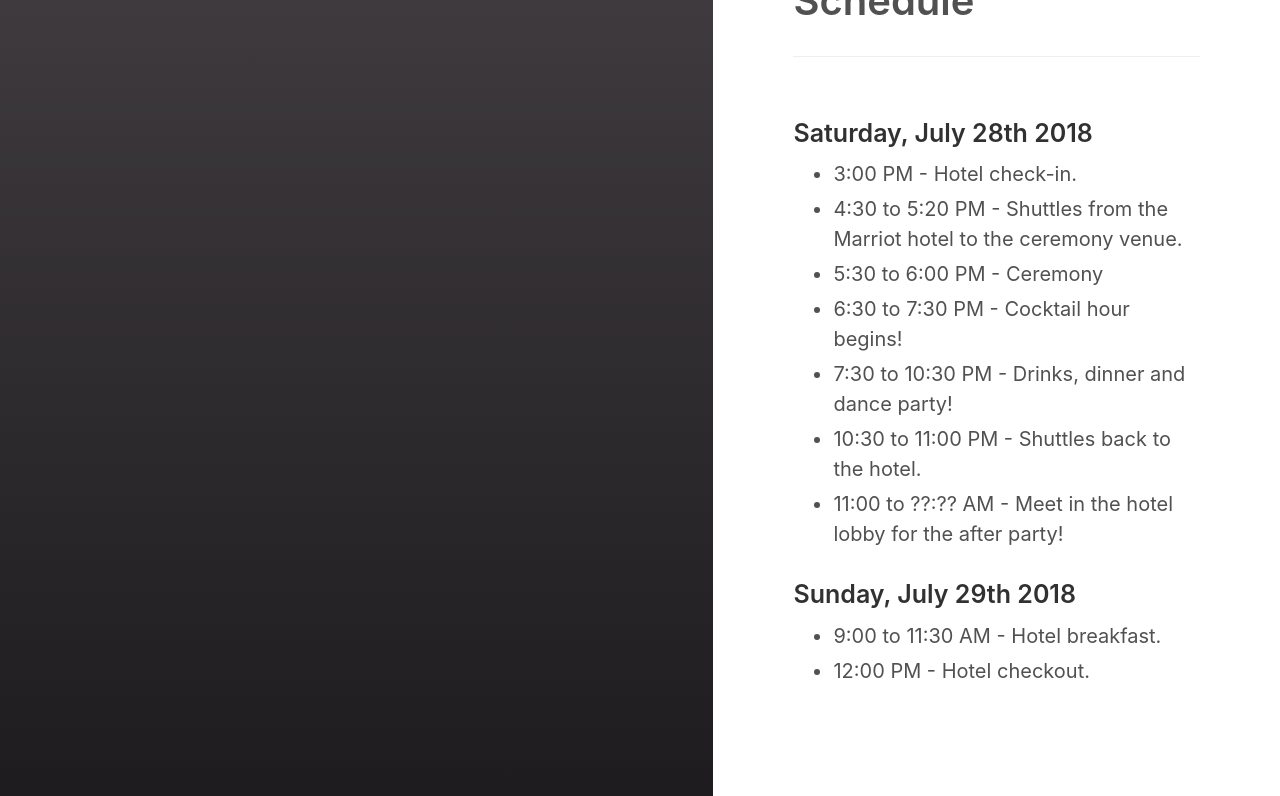
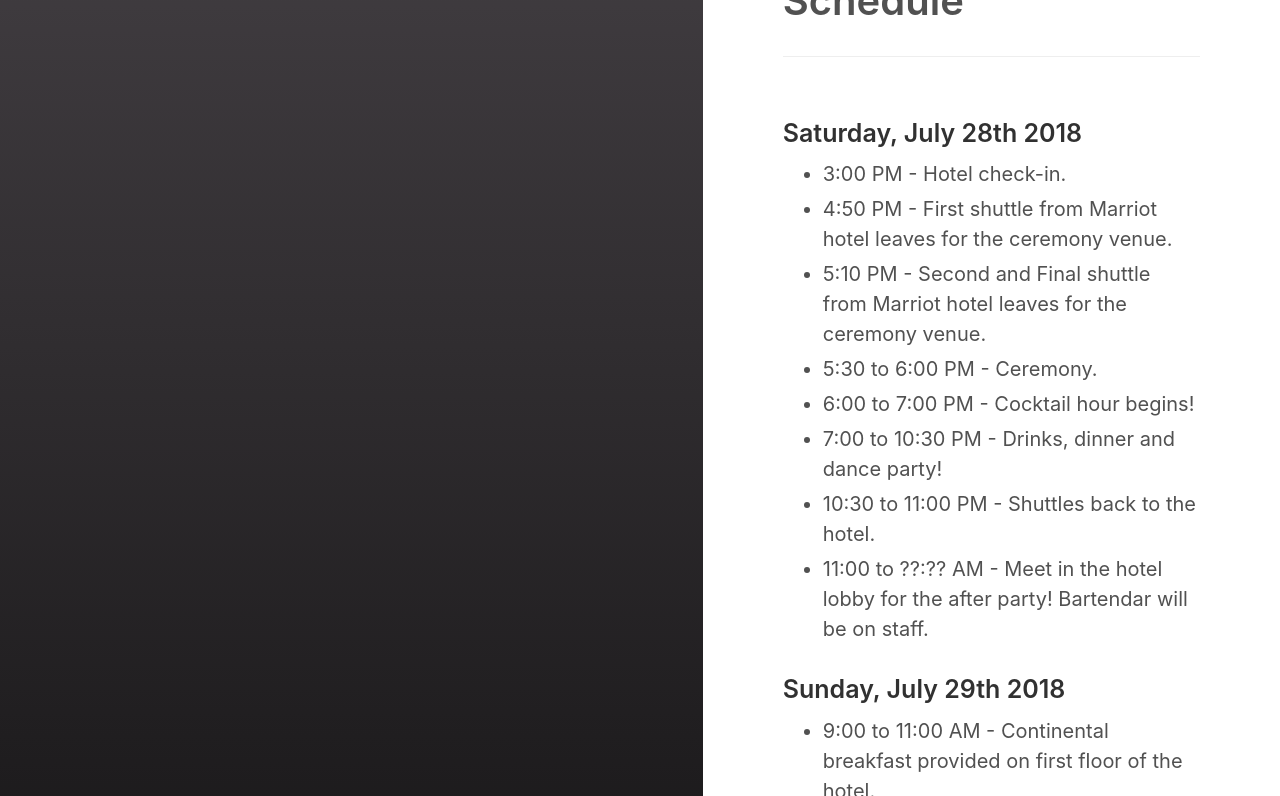
Before and after one commit to TheRealBenForce/thefutureforces.com, a Jekyll site: the page built from category/schedule.md, in a window 1280 px wide, cut to the strip 104-900 px from the top of the page. Built offline with Jekyll 4.4.1, drawn with Linux system fonts in a browser that asks for light colours.

Commit message:
Moreupdates (#4)
* Update schedule.md

* Update schedule.md

```diff
--- a/category/schedule.md
+++ b/category/schedule.md
@@ -6,13 +6,14 @@
 
 ### Saturday, July 28th 2018
 * 3:00 PM - Hotel check-in.
-* 4:30 to 5:20 PM - Shuttles from the Marriot hotel to the ceremony venue.
-* 5:30 to 6:00 PM - Ceremony
-* 6:30 to 7:30 PM - Cocktail hour begins!
-* 7:30 to 10:30 PM - Drinks, dinner and dance party!
+* 4:50 PM - First shuttle from Marriot hotel leaves for the ceremony venue.
+* 5:10 PM - Second and Final shuttle from Marriot hotel leaves for the ceremony venue.
+* 5:30 to 6:00 PM - Ceremony.
+* 6:00 to 7:00 PM - Cocktail hour begins!
+* 7:00 to 10:30 PM - Drinks, dinner and dance party!
 * 10:30 to 11:00 PM - Shuttles back to the hotel.
-* 11:00 to ??:?? AM - Meet in the hotel lobby for the after party!
+* 11:00 to ??:?? AM - Meet in the hotel lobby for the after party! Bartendar will be on staff.
 
 ### Sunday, July 29th 2018
-* 9:00 to 11:30 AM - Hotel breakfast.
+* 9:00 to 11:00 AM - Continental breakfast provided on first floor of the hotel.
 * 12:00 PM - Hotel checkout.
```
